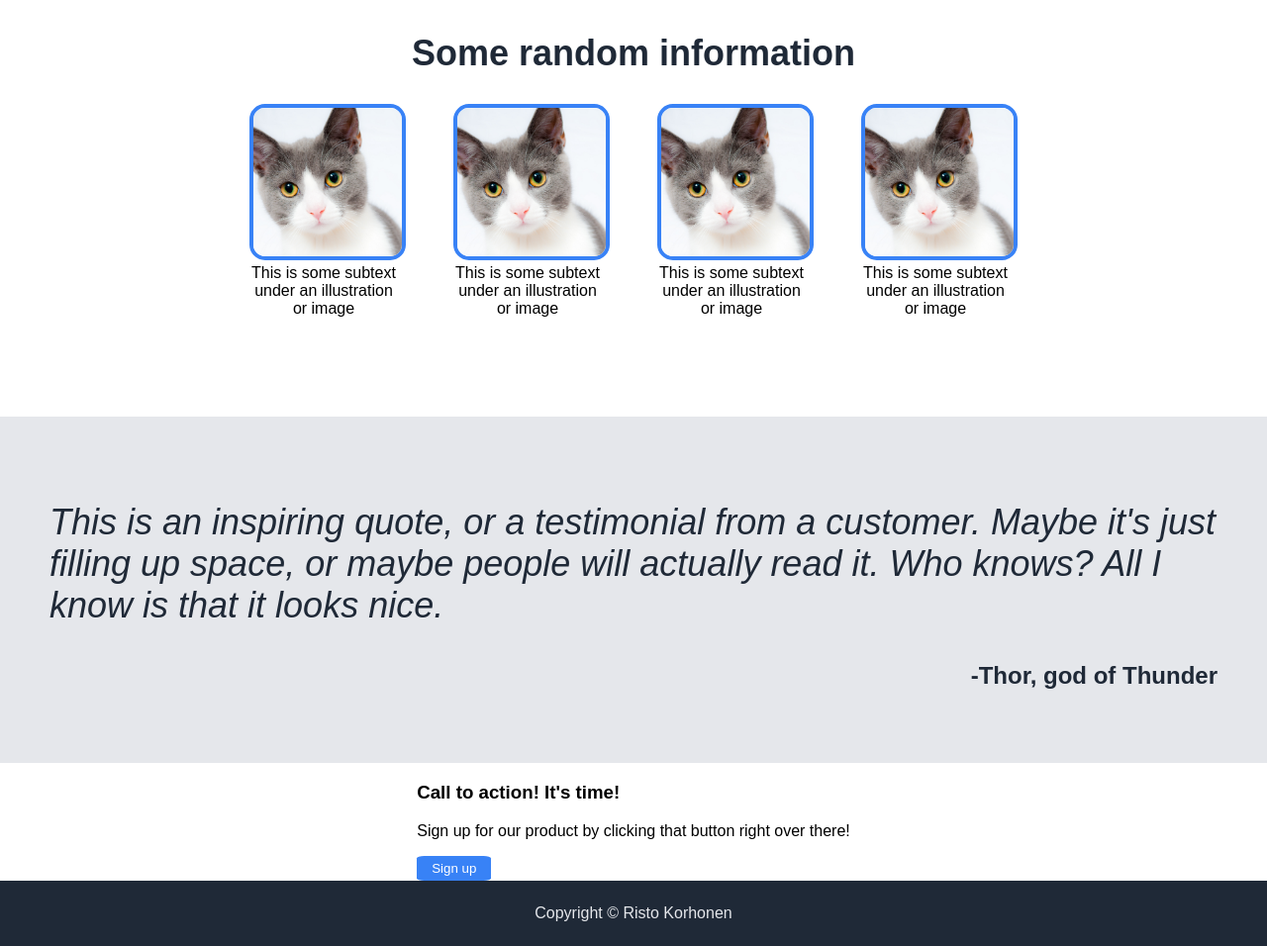
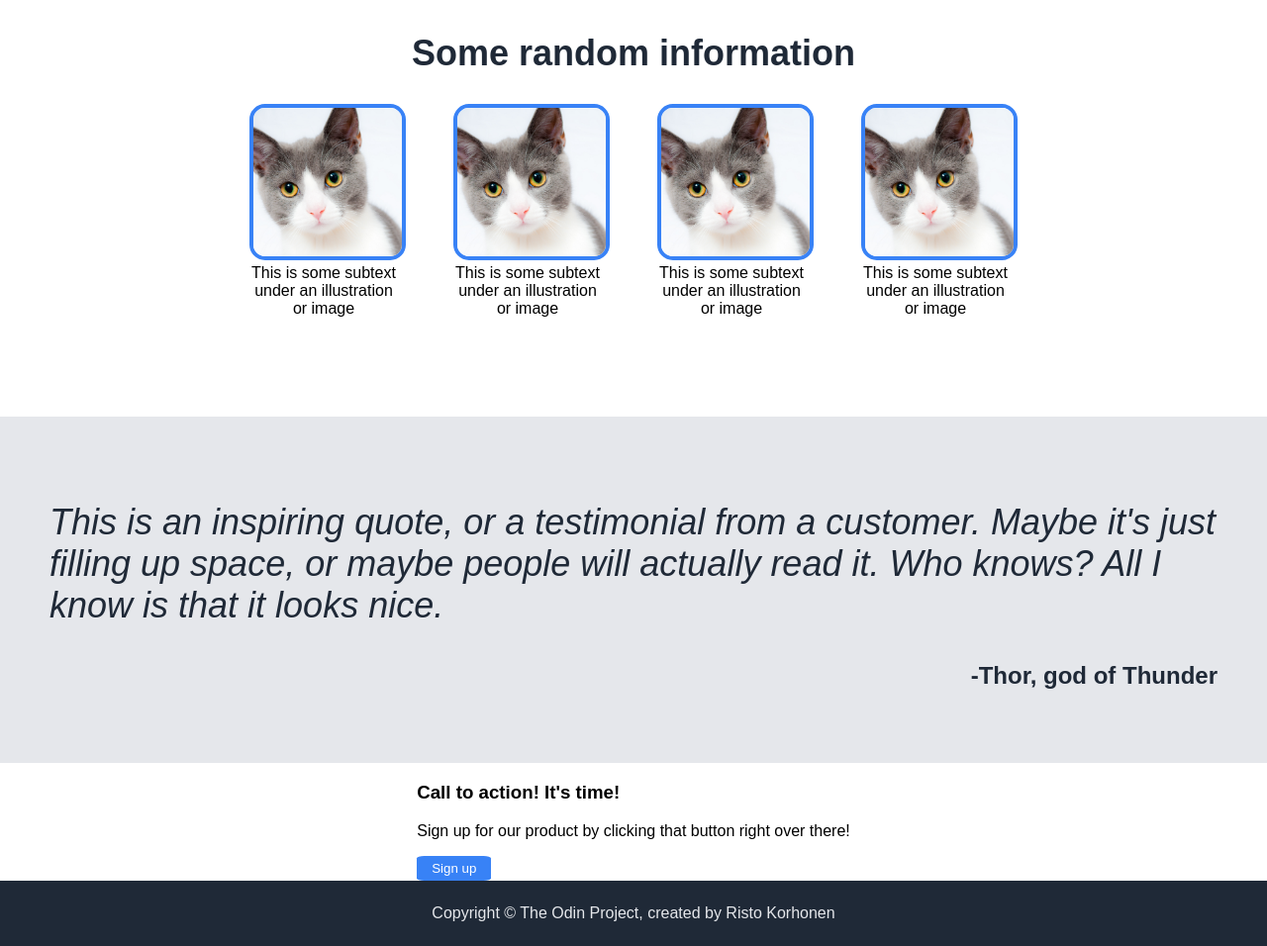
Before and after one commit to ripatee/top-landing-page, a plain HTML site: page index.html in a window 1280 px wide. Shown: the part 616-1572 px from the top of the page at 99% size. Drawn offline with Linux system fonts and the light colour scheme.

Commit message:
Update copyright text

```diff
--- a/index.html
+++ b/index.html
@@ -62,6 +62,6 @@
             <button>Sign up</button>
         </div>
 
-        <footer>Copyright © Risto Korhonen</footer>
+        <footer>Copyright © The Odin Project, created by Risto Korhonen</footer>
 </body>
 </html>
```
